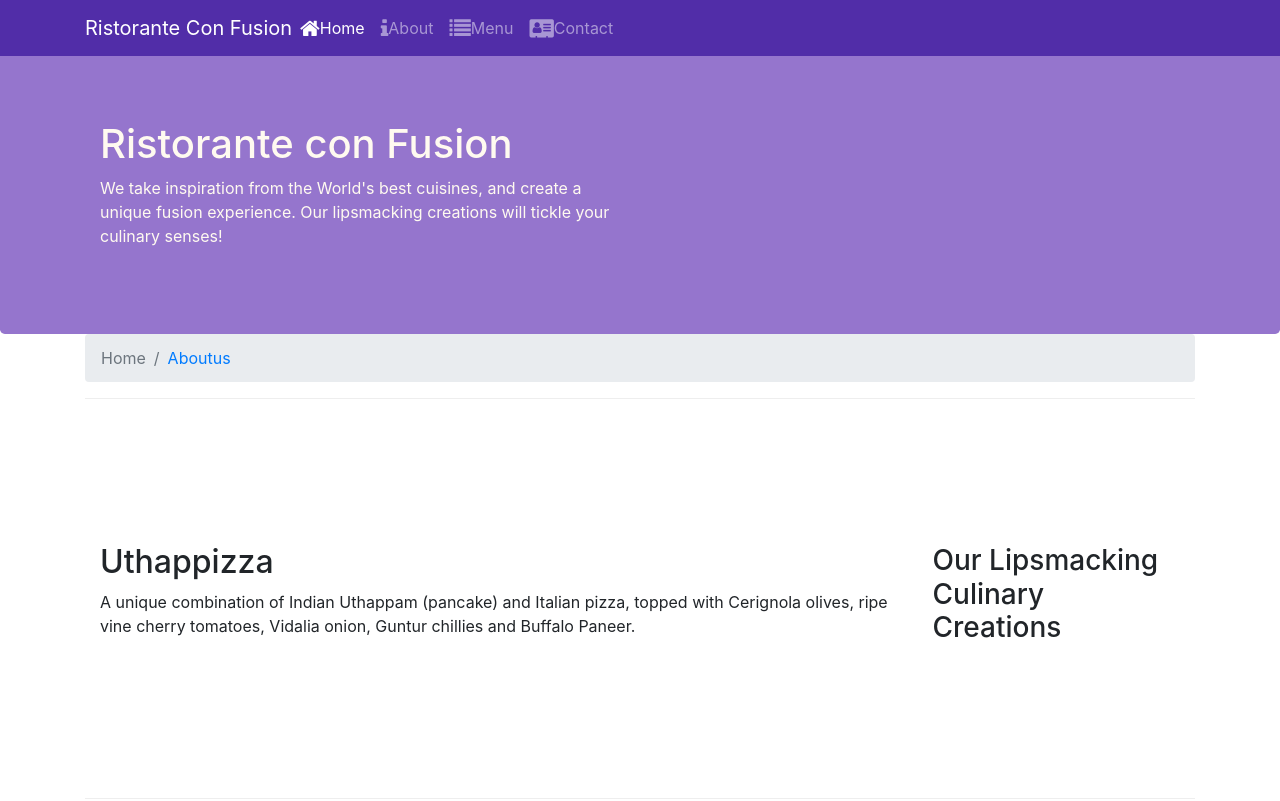
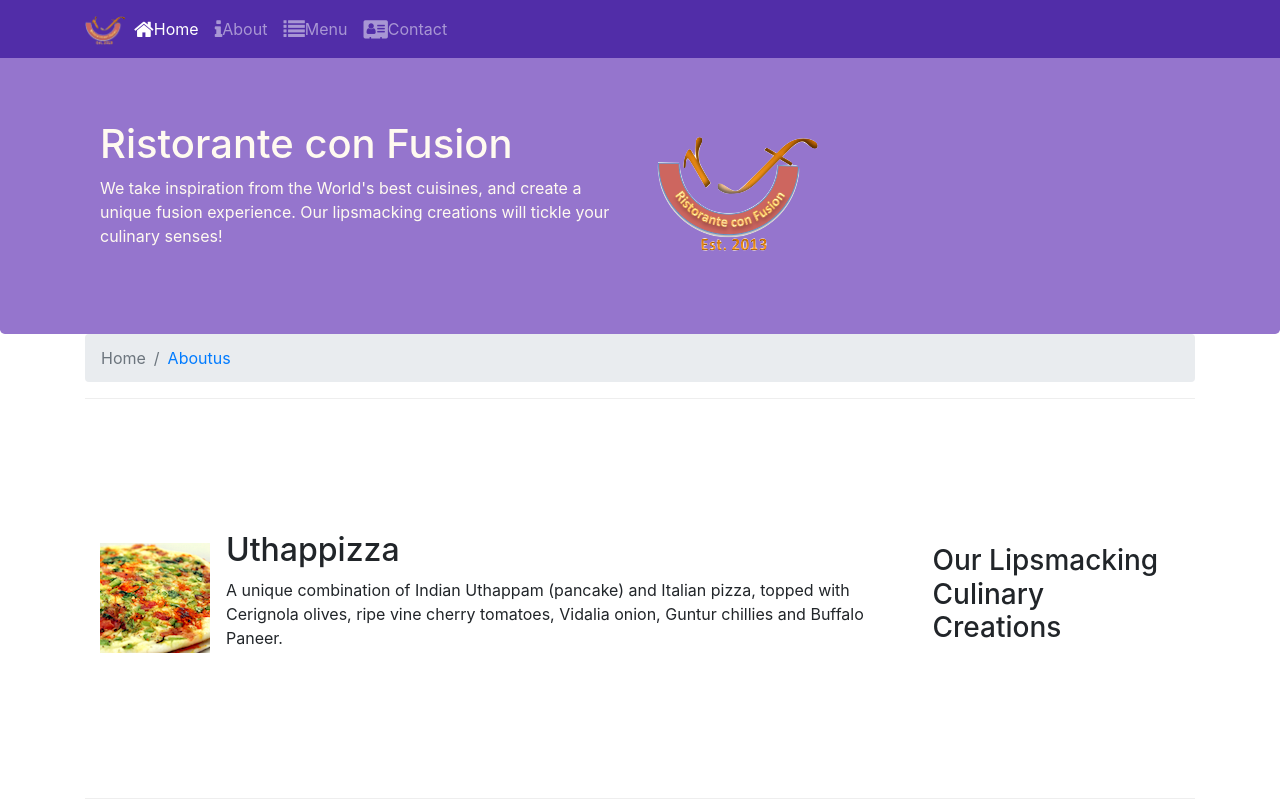
Before and after one commit to Malsram/ConFusion, a website: page index.html in a window 1280 px wide. Shown: the top 801 px of the page. Drawn offline with nearby package versions, Linux system fonts and the light colour scheme.

Commit message:
Tables and Cards

```diff
--- a/index.html
+++ b/index.html
@@ -21,7 +21,7 @@
             <button class="navbar-toggler" type="button" data-toggle="collapse" data-target="#Navbar">
               <span class="navbar-toggler-icon"></span>
             </button>
-            <a class="navbar-brand mr-auto" href="#">Ristorante Con Fusion</a>
+            <a class="navbar-brand mr-auto" href="#"><img src="img/logo.png" height="30" width="41"></a>
             <div class="collapse navbar-collapse" id="Navbar">
                 <ul class="navbar-nav mr-auto">
                     <li class="nav-item active"><a class="nav-link" href="#"><span class="fa fa-home fa-lg"></span>Home</a></li>
@@ -39,7 +39,8 @@
                     <h1>Ristorante con Fusion</h1>
                     <p>We take inspiration from the World's best cuisines, and create a unique fusion experience. Our lipsmacking creations will tickle your culinary senses!</p>
                 </div>
-                <div class="col-12 col-sm">
+                <div class="col-12 col-sm align-self-center">
+                    <img src="img/logo.png" class="image-fluid">
                 </div>
             </div>
         </div>
@@ -58,8 +59,13 @@
                 <h3>Our Lipsmacking Culinary Creations</h3>
             </div>
             <div class="col col-sm col-md order-sm-first">
-                <h2>Uthappizza</h2>
-                <p  class="d-none d-sm-block">A unique combination of Indian Uthappam (pancake) and Italian pizza, topped with Cerignola olives, ripe vine cherry tomatoes, Vidalia onion, Guntur chillies and Buffalo Paneer.</p>
+                <div class="media">
+                  <img class="d-flex mr-3 image-thumbnail align-self-center" src="img/uthappizza.png" alt="uthappizza">
+                  <div class="media-body">
+                      <h2 class="mt-0">Uthappizza</h2>
+                      <p class="d-none d-sm-block">A unique combination of Indian Uthappam (pancake) and Italian pizza, topped with Cerignola olives, ripe vine cherry tomatoes, Vidalia onion, Guntur chillies and Buffalo Paneer.</p>
+                  </div>
+                </div>
             </div>
         </div>
 
@@ -79,9 +85,14 @@
                 <h3>Meet our Culinary Specialists</h3>
             </div>
             <div class="col col-sm order-sm-first col-md">
-                <h2>Alberto Somayya</h2>
-                <h4>Executive Chef</h4>
-                <p  class="d-none d-sm-block">Award winning three-star Michelin chef with wide International experience having worked closely with whos-who in the culinary world, he specializes in creating mouthwatering Indo-Italian fusion experiences. </p>
+                <div class="media">
+                  <img class="d-flex mr-3 image-thumbnail align-self-center" src="img/alberto.png" alt="alberto">
+                  <div class="media-body">
+                      <h2>Alberto Somayya</h2>
+                      <h4>Executive Chef</h4>
+                      <p  class="d-none d-sm-block">Award winning three-star Michelin chef with wide International experience having worked closely with whos-who in the culinary world, he specializes in creating mouthwatering Indo-Italian fusion experiences. </p>
+                  </div>
+                </div>
             </div>
         </div>
     </div>
```
Also changed, not shown: aboutus.html (+3 -2 lines), contactus.html (+3 -2 lines), img/alberto.png (added), img/buffet.png (added), img/logo.png (added), img/uthappizza.png (added), 1 other file.
